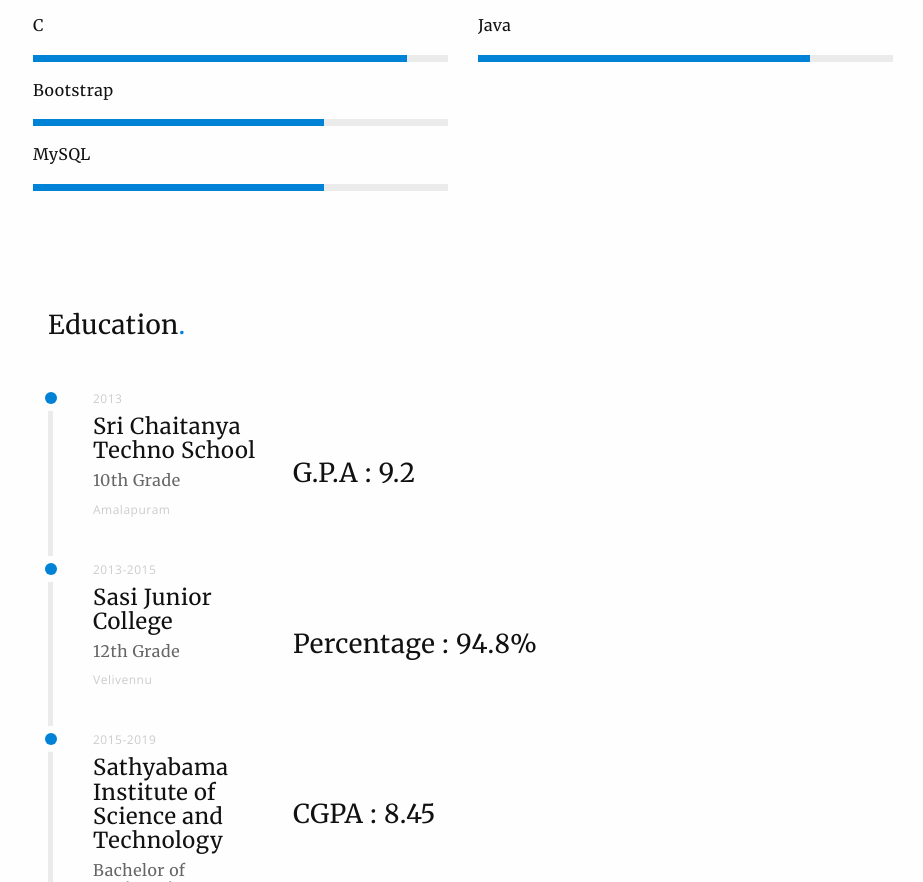
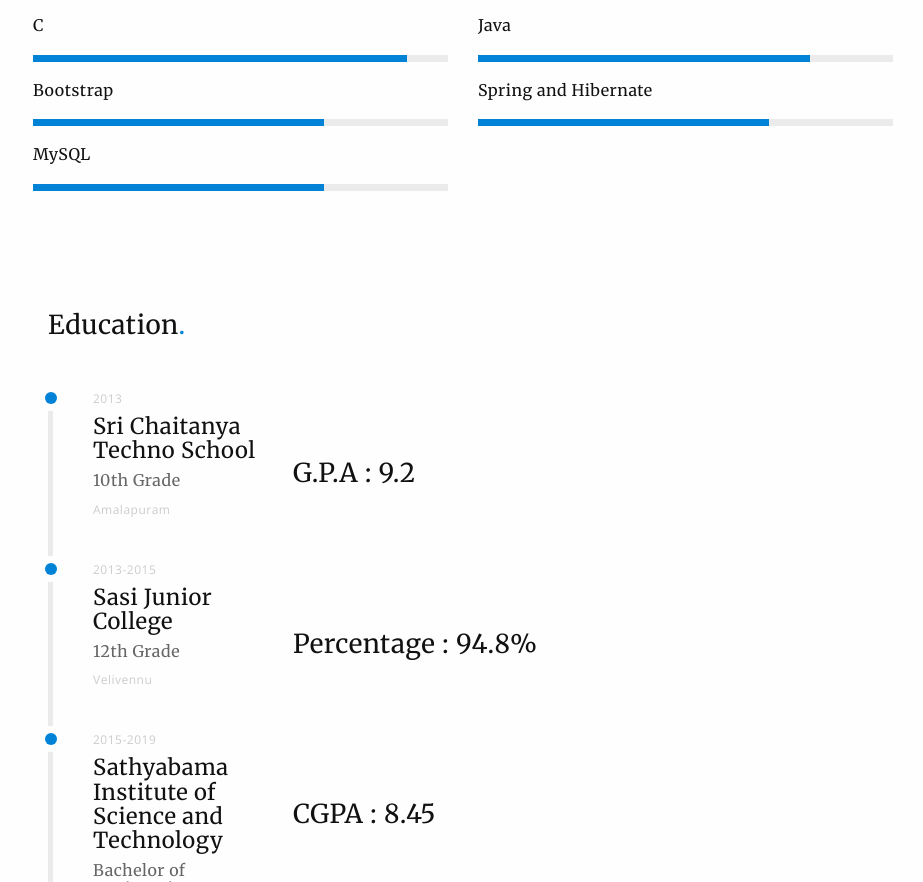
Before and after one commit to Madhu704/chsaiteja707.github.io, a plain HTML site: page index.html in a window 1280 px wide. Shown: the part 1103-1985 px from the top of the page, without its empty margins (357-1280 px from the left). Drawn offline with nearby package versions, Linux system fonts and the light colour scheme; some packages are replaced by stand-ins of ours; a script that the page names is missing; a web font is replaced by a local one.

Commit message:
Update index.html

```diff
--- a/index.html
+++ b/index.html
@@ -190,7 +190,11 @@
                                 <div class="progress-bar progress-bar-primary animated fadeInLeft" role="progressbar" aria-valuenow="70" aria-valuemin="0" aria-valuemax="100" style="width: 80%">
                                 </div>
                             </div><!-- / progress -->
-
+			    <h6 class="progress-title">Spring and Hibernate</h6>
+                            <div class="progress">
+                                <div class="progress-bar progress-bar-primary animated fadeInLeft" role="progressbar" aria-valuenow="50" aria-valuemin="0" aria-valuemax="100" style="width: 70%">
+                                </div>
+                            </div><!-- / progress -->
 
 
 
```
